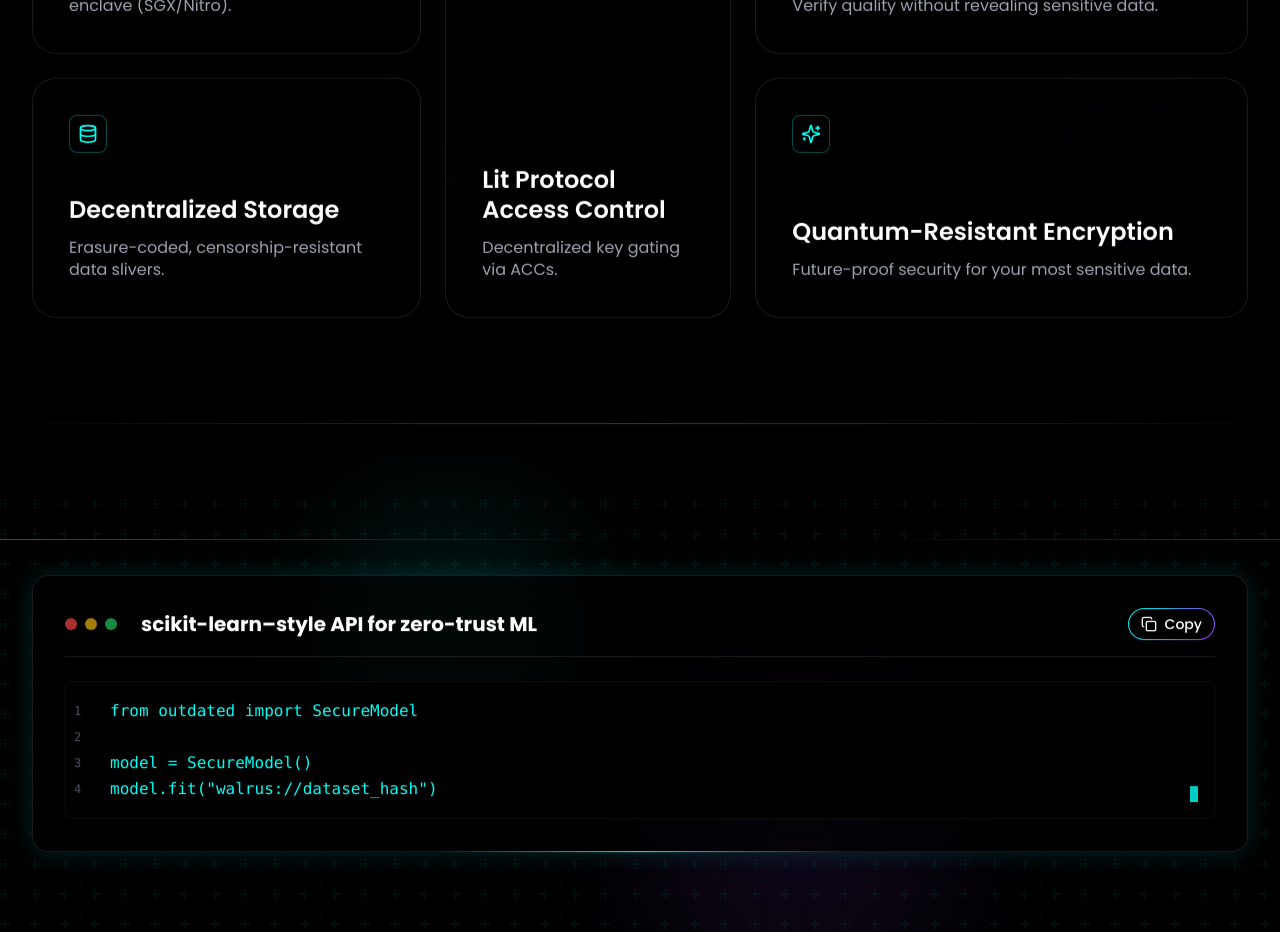
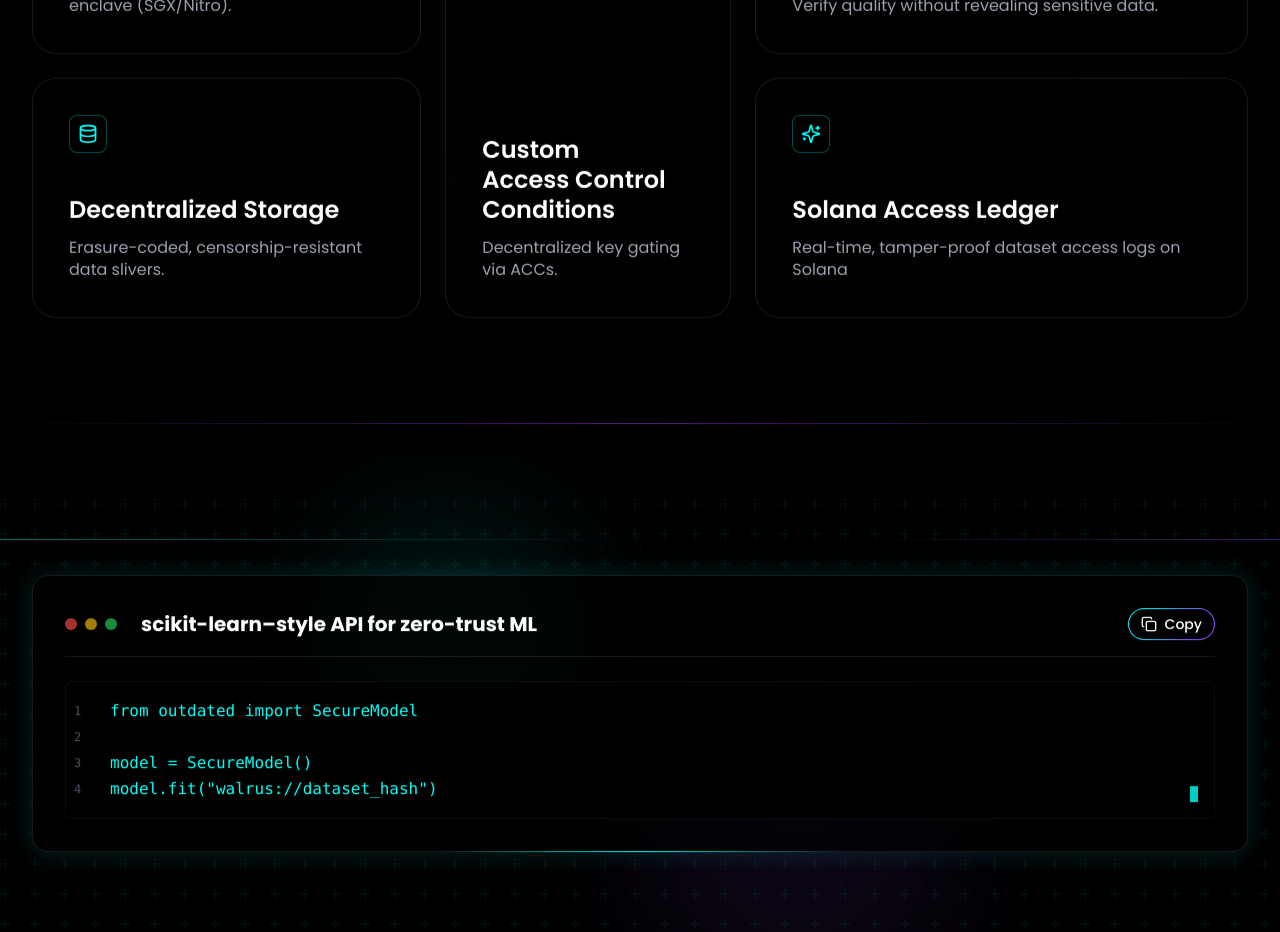
Before and after one commit to Mouli51ch/OutDated, a Next.js app: page / in a window 1280 px wide. Shown: the part 1280-2212 px from the top of the page. Built offline with nearby package versions, Linux system fonts and the light colour scheme.

Commit message:
Update feature-cards.tsx

```diff
--- a/components/feature-cards.tsx
+++ b/components/feature-cards.tsx
@@ -19,7 +19,7 @@ const features = [
     area: "md:[grid-area:1/7/2/13] xl:[grid-area:2/1/3/5]",
   },
   {
-    title: "Lit Protocol Access Control",
+    title: "Custom Access Control Conditions",
     description: "Decentralized key gating via ACCs.",
     icon: Key,
     area: "md:[grid-area:2/1/3/7] xl:[grid-area:1/5/3/8]",
@@ -31,8 +31,8 @@ const features = [
     area: "md:[grid-area:2/7/3/13] xl:[grid-area:1/8/2/13]",
   },
   {
-    title: "Quantum-Resistant Encryption",
-    description: "Future-proof security for your most sensitive data.",
+    title: "Solana Access Ledger",
+    description: "Real-time, tamper-proof dataset access logs on Solana",
     icon: Sparkles,
     area: "md:[grid-area:3/1/4/13] xl:[grid-area:2/8/3/13]",
   },
```
